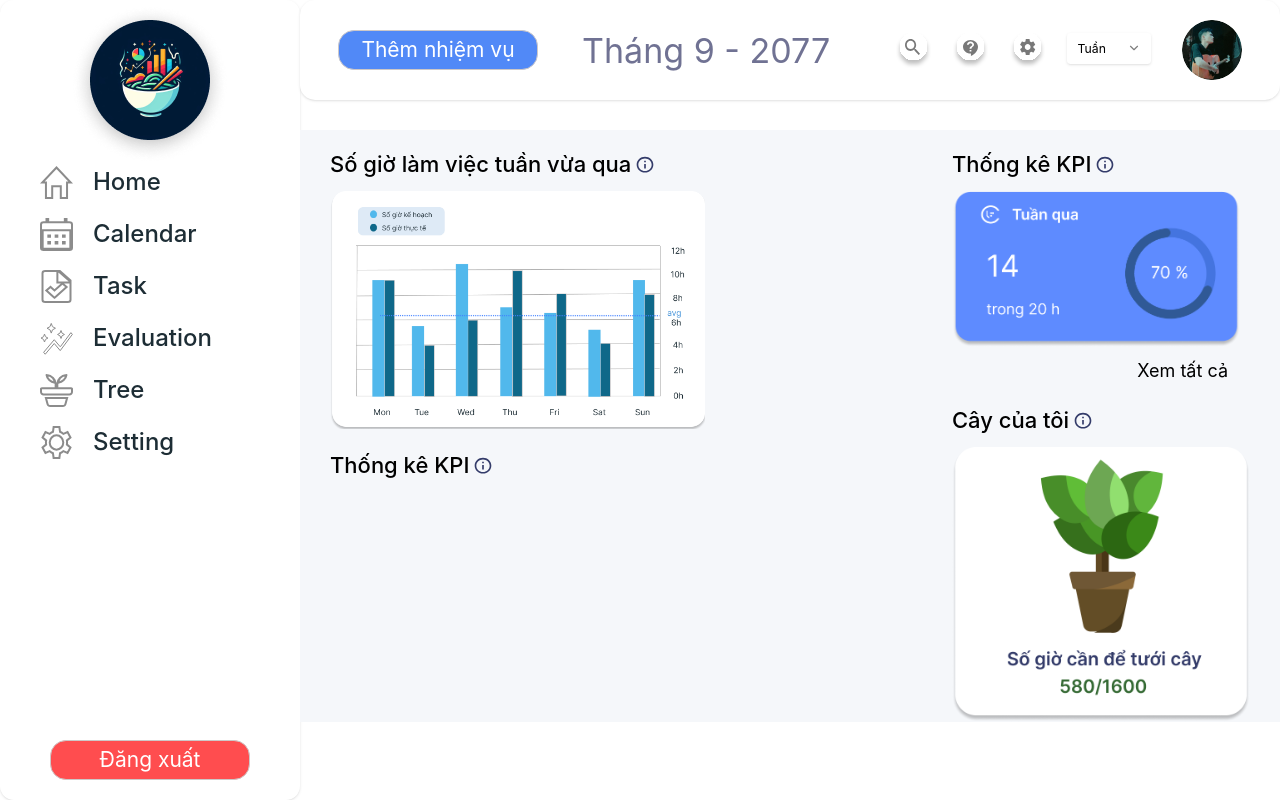
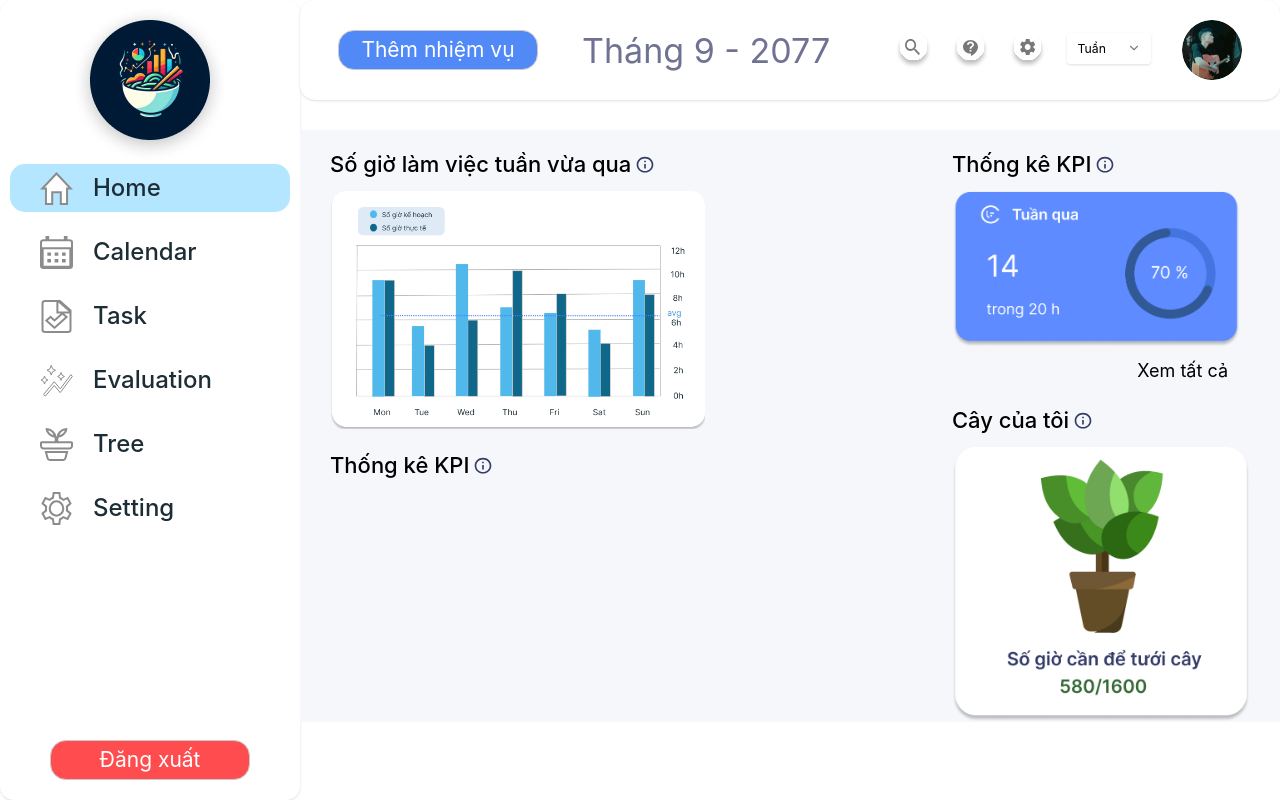
Before and after one commit to diata0210/UX-UI, a React (Vite) app: page / in a window 1280 px wide. Built offline with nearby package versions, Linux system fonts and the light colour scheme.

Commit message:
update pathname

```diff
--- a/package.json
+++ b/package.json
@@ -17,6 +17,7 @@
     "@types/react-big-calendar": "^1.8.9",
     "class-variance-authority": "^0.7.0",
     "clsx": "^2.1.1",
+    "framer-motion": "^11.1.9",
     "localforage": "^1.10.0",
     "lucide-react": "^0.378.0",
     "match-sorter": "^6.3.4",
--- a/src/components/layout/sidebar-item.tsx
+++ b/src/components/layout/sidebar-item.tsx
@@ -4,11 +4,12 @@ import HomeIcon from "@/assets/icons/sidebar/home";
 import SettingIcon from "@/assets/icons/sidebar/setting";
 import TaskIcon from "@/assets/icons/sidebar/task";
 import TreeIcon from "@/assets/icons/sidebar/tree";
+import { motion } from 'framer-motion';
 import { NavLink } from 'react-router-dom';
 const renderIcon = (iconName: string) => {
   switch (iconName) {
     case 'HomeIcon':
-      return <HomeIcon/>;
+      return <HomeIcon />;
     case 'CalendarIcon':
       return <CalendarIcon />;
     case 'TaskIcon':
@@ -29,17 +30,42 @@ type Props = {
   icon: string;
   name: string;
   href: string;
+  isActive?: boolean;
 }
 
-export default function SidebarItem({icon, name, href}: Props) {
+export default function SidebarItem({
+  icon,
+  name,
+  href,
+  isActive
+}: Props) {
   return (
     <NavLink to={href} replace={true}>
-      <div className='flex items-center gap-[20px]'>
-          <div>
-            {renderIcon(icon)}
+      <motion.div
+        className='mx-[10px] rounded-[15px]'
+        initial={isActive === true ? { backgroundColor: '#B4E6FF' } : { backgroundColor: '#FFF' }}
+        whileHover={{
+          backgroundColor: '#B4E6FF',
+          color: '#FFF'
+        }}
+        whileTap={{
+          backgroundColor: '#B4E6FF'
+        }}
+        animate={isActive === true ?
+          {
+            backgroundColor: '#B4E6FF',
+          } : { backgroundColor: '#FFF' }
+
+        }
+      >
+
+        <div className="flex items-center gap-[20px] px-[30px] py-[6px]">
+          {renderIcon(icon)}
+          <div className="2xl:text-[28px] text-[24px] text-text-default font-medium h-full">
+            {name}
           </div>
-          <div className="2xl:text-[28px] text-[24px] text-text-default font-medium h-full">{name}</div>
-      </div>
+        </div>
+      </motion.div>
     </NavLink>
   )
 }
--- a/src/components/layout/sidebar.tsx
+++ b/src/components/layout/sidebar.tsx
@@ -1,10 +1,20 @@
-import { SIDEBAR } from "@/utils/constants/mockData"
-import { Button } from "../ui/button"
-import SidebarItem from "./sidebar-item"
+import { SIDEBAR } from "@/utils/constants/mockData";
+import { useEffect, useState } from "react";
+import { useLocation } from 'react-router-dom';
+import { Button } from "../ui/button";
+import SidebarItem from "./sidebar-item";
 
 type Props = {}
 
 export default function Sidebar({}: Props) {
+
+  const pathName = useLocation();
+  const [activeTab, setActiveTab] = useState<string>('/' + pathName.pathname.split("/")[1]);
+
+  useEffect(() => {
+    setActiveTab('/' + pathName.pathname.split("/")[1]);
+  },[pathName.pathname]);
+
   return (
     <div className="w-[300px] pb-[20px] h-full flex py-[4px] flex-col shadow border border-blue-500 rounded-2xl border-b-0 justify-between">
 
@@ -12,10 +22,17 @@ export default function Sidebar({}: Props) {
         <div className="w-full flex items-center justify-center">
           <img src="/logo.png" alt="logo" className="object-contain"/>
         </div>
-        <div className="flex flex-col 2xl:gap-[24px] gap-[16px] pl-[40px]">
+        <div className="flex flex-col 2xl:gap-[24px] gap-[16px]">
           {
             SIDEBAR.map((item, index) => (
-              <SidebarItem key={index} icon={item.icon} name={item.name} href={item.link}/>
+              <div>
+                <SidebarItem
+                  key={index}
+                  icon={item.icon}
+                  name={item.name} href={item.link}
+                  isActive={activeTab === item.link}
+                />
+              </div>
             ))
           }
         </div>
```
Also changed, not shown: 1 other file (tests, documents, lock files or other folders).
